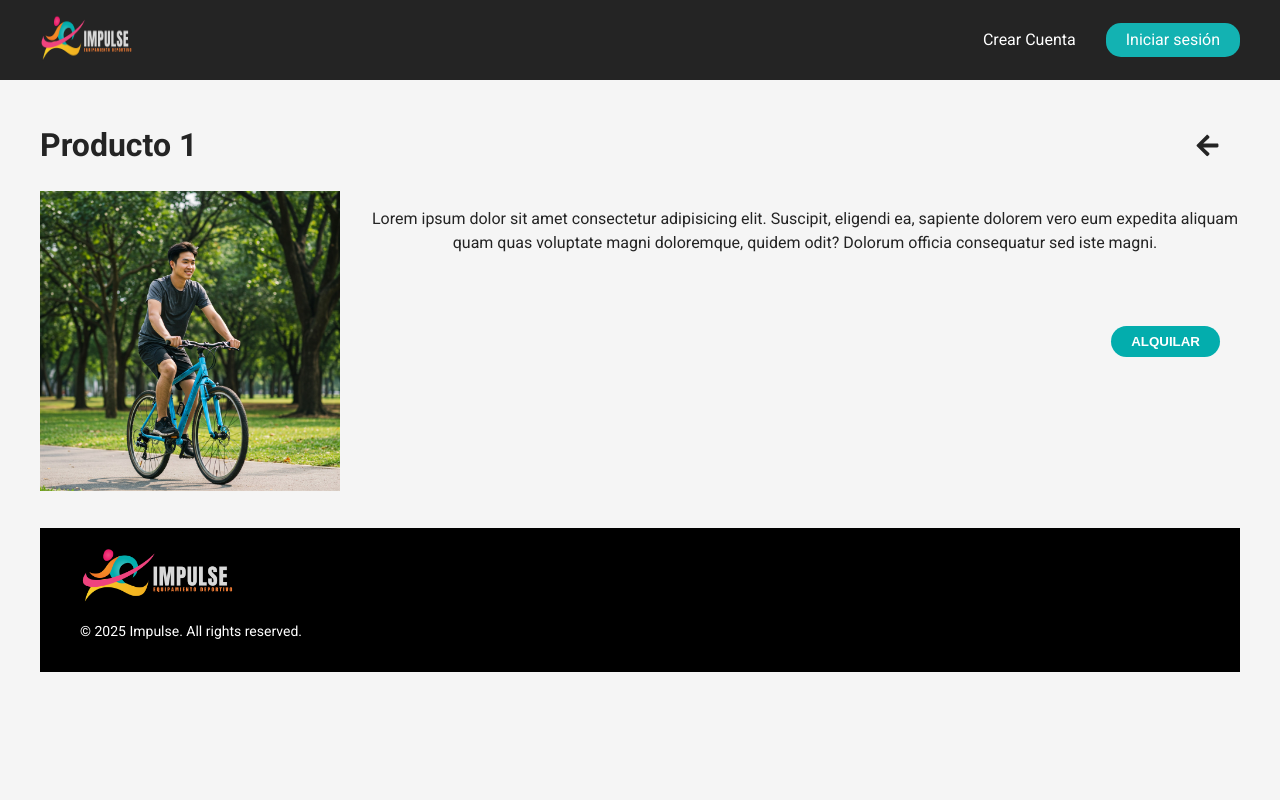
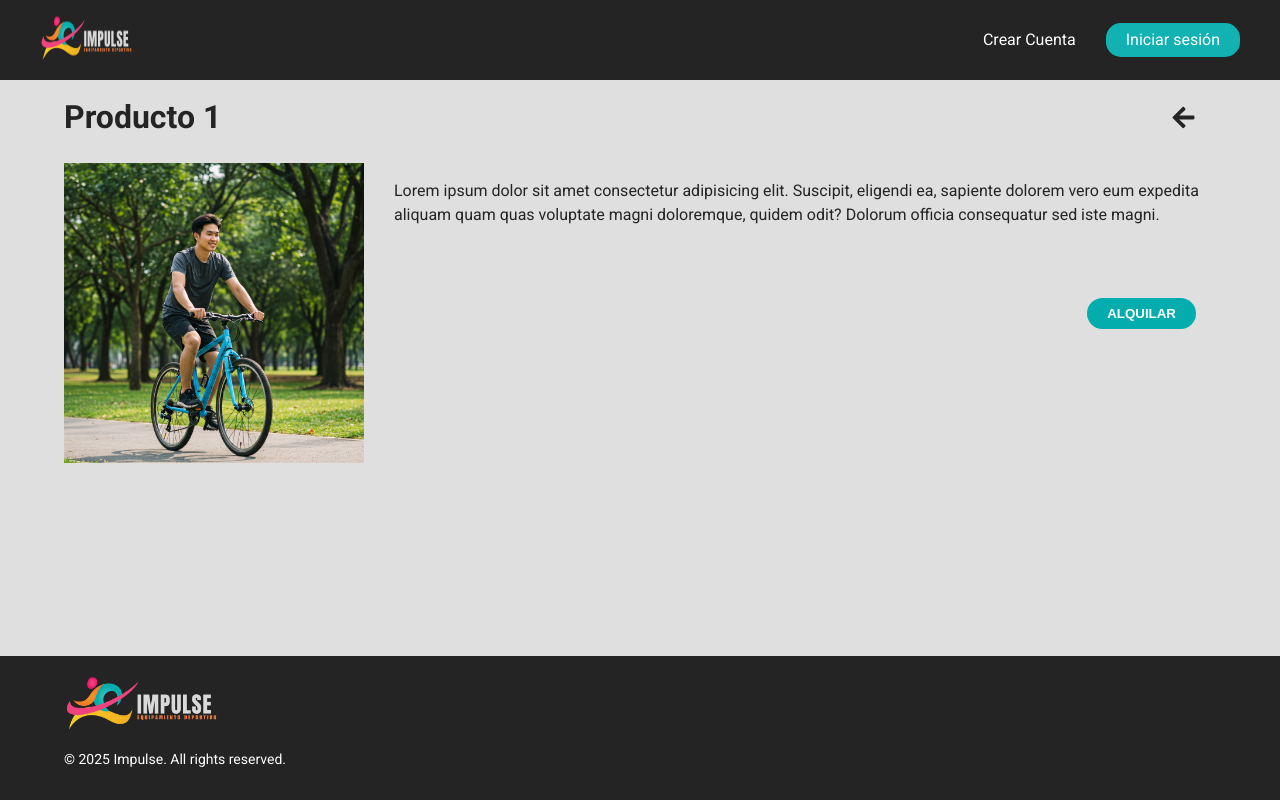
Before and after one commit to OmarBojorquez93/ProyectoIntegradorE5-C3, a React (Vite) app in the folder FrontEnd/: page /detail/1 in a window 1280 px wide. Built offline with nearby package versions, Linux system fonts and the light colour scheme.

Commit message:
Mejoras esteticas generales, se agrego funcion a la flecha de detalle producto para volver para atras

```diff
--- a/FrontEnd/src/App.css
+++ b/FrontEnd/src/App.css
@@ -1,10 +1,14 @@
-#root {
-  max-width: 1200px;
-  margin: 0 auto;
-  padding: 2rem;
-  text-align: center;
+.app-container {
+  display: flex;
+  flex-direction: column;
+  min-height: 100vh;
 }
 
+/* Espaciado para que el footer se mantenga al fondo */
 .main-content {
-  margin-top: 60px;
+  flex-grow: 1;
+  width: 90%;
+  max-width: 1200px;
+  margin: 40px auto 0; /* Agregar margen superior igual a la altura del header */
+  padding: 2rem;
 }
--- a/FrontEnd/src/App.jsx
+++ b/FrontEnd/src/App.jsx
@@ -9,7 +9,7 @@ import { CrearCuenta } from "./Routes/CrearCuenta";
 import { Categoty } from "./Routes/Categoty";
 function App() {
   return (
-    <>
+    <div className="app-container">
       <Header />
       <div className="main-content">
         <Routes>
@@ -21,7 +21,7 @@ function App() {
         </Routes>
       </div>
       <Footer />
-    </>
+    </div>
   );
 }
 
--- a/FrontEnd/src/Components/Footer/Footer.css
+++ b/FrontEnd/src/Components/Footer/Footer.css
@@ -1,18 +1,19 @@
 .footer {
-  background-color: black;
-  color: white;
+  background-color: #242424;
+  color: #fff;
   padding: 16px 0;
+  width: 100%; /* Que ocupe todo el ancho */
   margin-top: 30px;
 }
 
 .container {
   width: 90%;
   max-width: 1200px;
+  margin: 0 auto; /* Centrar el contenedor */
   display: flex;
   flex-direction: column;
   align-items: flex-start;
   text-align: left;
-  padding-left: 40px;
 }
 
 @media (min-width: 768px) {
--- a/FrontEnd/src/Components/Product/ProductDetail.jsx
+++ b/FrontEnd/src/Components/Product/ProductDetail.jsx
@@ -1,19 +1,25 @@
-import "../Product/detail.css"
+import { useNavigate } from "react-router-dom";
+import "../Product/detail.css";
 import { FaArrowLeft } from "react-icons/fa";
+
 export const ProductDetail = (producto) => {
-    const {titulo, imagen, descripcion}= producto
+  const { titulo, imagen, descripcion } = producto;
+  const navigate = useNavigate();
+
   return (
     <div>
       <div>
         <div className="contenedorEncabezado">
-
           <h1 className="tituloDetalle"> {titulo} </h1>
-            <FaArrowLeft size={25} className="iconoFlecha"/>
+          <FaArrowLeft
+            size={25}
+            onClick={() => navigate(-1)}
+            className="iconoFlecha"
+          />
         </div>
-
-         <div className='containerDetail'>
+        <div className="containerDetail">
           <div>
-              <img className="imgDetalle"src={imagen} alt="" />
+            <img className="imgDetalle" src={imagen} alt="" />
           </div>
           <div className="containerText">
             <div>
@@ -21,13 +27,10 @@ export const ProductDetail = (producto) => {
             </div>
             <div className="button">
               <button className="alquilar">ALQUILAR</button>
-
-              </div>
-
-
             </div>
           </div>
         </div>
       </div>
-  )
-}
+    </div>
+  );
+};
--- a/FrontEnd/src/Routes/Detail.jsx
+++ b/FrontEnd/src/Routes/Detail.jsx
@@ -1,16 +1,18 @@
 import productos from "../Components/utils/Products.json";
-import { useParams } from "react-router-dom"
+import { useParams } from "react-router-dom";
 import { ProductDetail } from "../Components/Product/ProductDetail";
 export const Detail = () => {
-
-  const params = useParams()
-  console.log(params)
-  const id= params.id
-  const product = productos.find(producto => producto.id==id)
-  console.log(product.img)
-  const rutaBase= "/public/img"
+  const params = useParams();
+  //console.log(params)
+  const id = params.id;
+  const product = productos.find((producto) => producto.id == id);
+  //console.log(product.img)
+  const rutaBase = "/img";
   return (
-
-    <ProductDetail titulo={product.title}  imagen= {`${rutaBase}${product.img}`} descripcion ={product.descripcion} />
+    <ProductDetail
+      titulo={product.title}
+      imagen={`${rutaBase}${product.img}`}
+      descripcion={product.descripcion}
+    />
   );
 };
--- a/FrontEnd/src/index.css
+++ b/FrontEnd/src/index.css
@@ -1,17 +1,39 @@
 @import url("https://fonts.googleapis.com/css2?family=Open+Sans:ital,wght@0,300..800;1,300..800&family=Roboto:ital,wght@0,100..900;1,100..900&display=swap");
 
 :root {
-  font-family: "Roboto", "Open Sans", Inter, system-ui, Avenir, Helvetica, Arial,
-    sans-serif;
+  font-family: "Roboto", "Open Sans", sans-serif;
   line-height: 1.5;
   font-weight: 400;
   box-sizing: border-box;
   color-scheme: light dark;
   color: #242424;
-  background-color: #f5f5f5;
+  background-color: #dfdfdf;
 
   font-synthesis: none;
   text-rendering: optimizeLegibility;
   -webkit-font-smoothing: antialiased;
   -moz-osx-font-smoothing: grayscale;
 }
+
+html,
+body {
+  height: 100%;
+  margin: 0;
+  padding: 0;
+  display: flex;
+  flex-direction: column;
+}
+
+#root {
+  display: flex;
+  flex-direction: column;
+  min-height: 100vh; /* Mínimo toda la pantalla */
+}
+
+.main-content {
+  flex-grow: 1; /* Permite que el contenido crezca y empuje el footer */
+  width: 90%;
+  max-width: 1200px;
+  margin: 0 auto;
+  padding: 2rem;
+}
```
Lines whose indentation alone changed are shown as unchanged.
